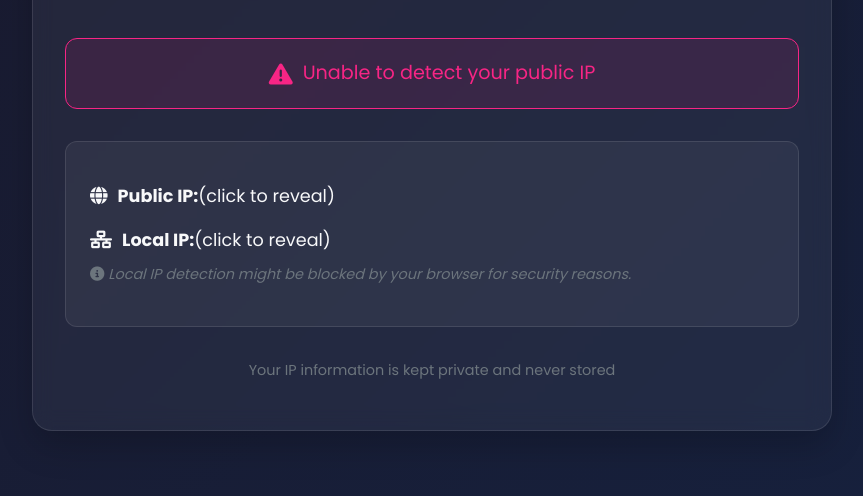
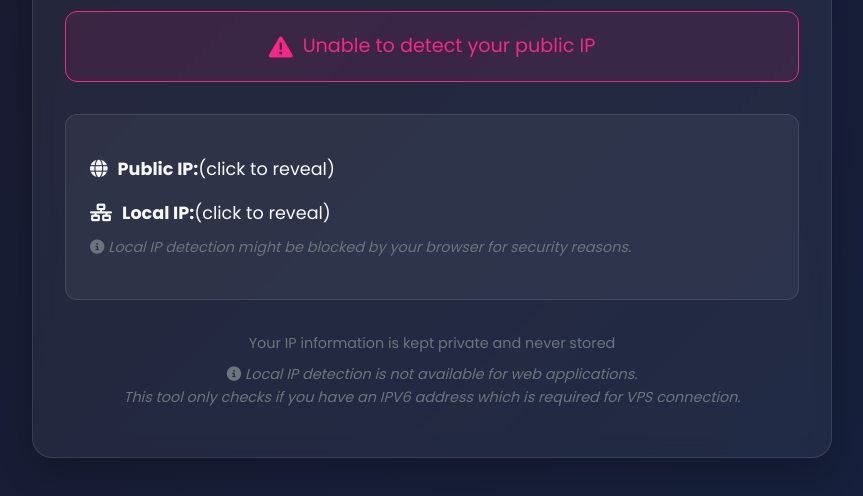
Before and after one commit to DevXCat/IPV6, a plain HTML site: page index.html in a window 1280 px wide. Shown: the part 250-746 px from the top of the page, without its empty margins (208-1071 px from the left). Drawn offline with Linux system fonts and the light colour scheme; no server answers.

Commit message:
Update index.html

```diff
--- a/index.html
+++ b/index.html
@@ -264,7 +264,12 @@
     <div class="footer">
       Your IP information is kept private and never stored
     </div>
+        <div class="note">
+      <i class="fas fa-info-circle"></i> Local IP detection is not available for web applications. <br>
+      This tool only checks if you have an IPV6 address which is required for VPS connection.
+    </div>
   </div>
+
 
   <script>
     const status = document.getElementById("status");
```
